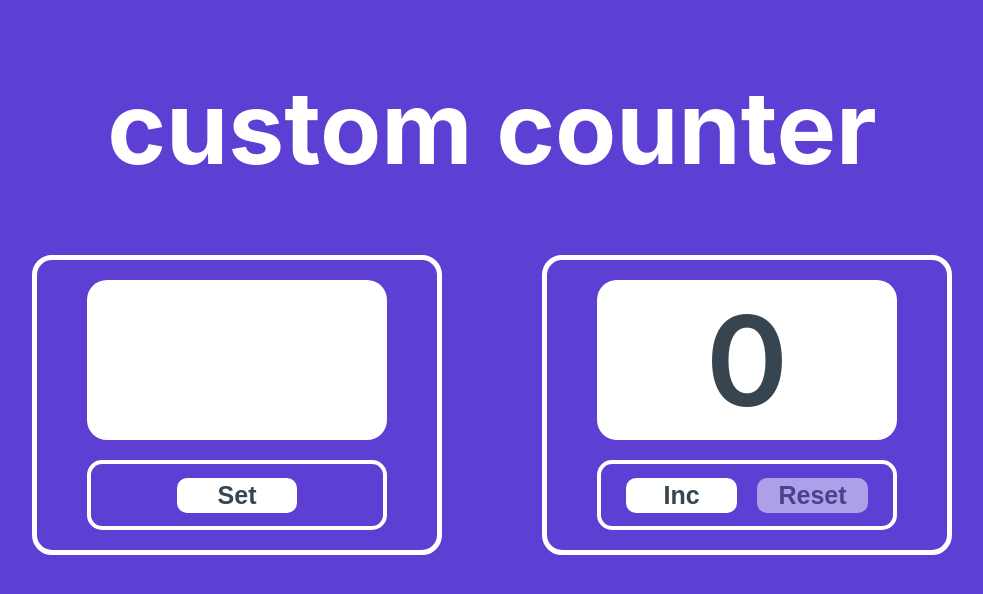
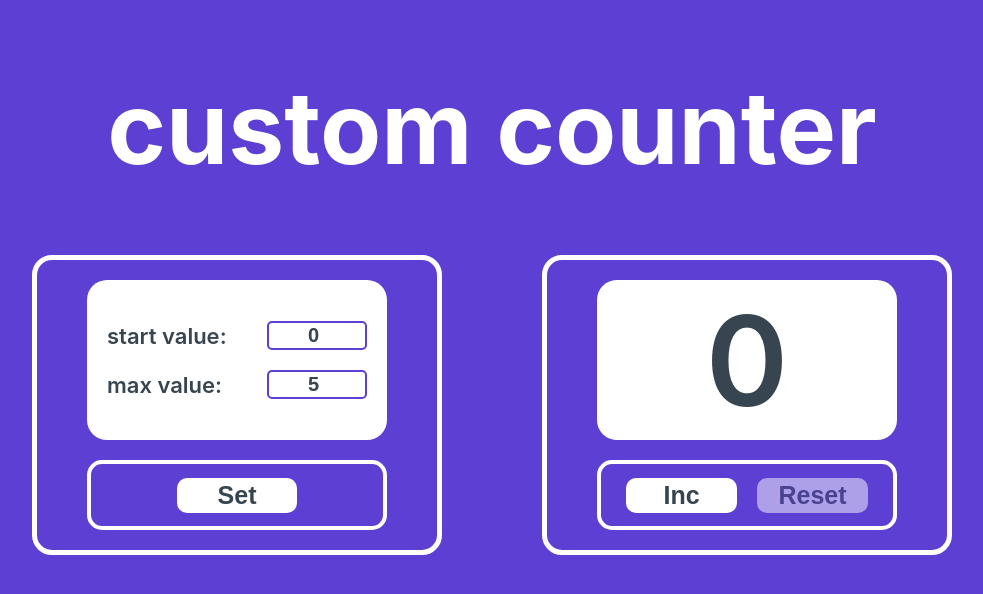
Before and after one commit to aliakseikulba/counter, a React (Create React App) app: page / in a window 1280 px wide. Shown: the top 594 px of the page, without its empty margins (148-1131 px from the left). Built offline with nearby package versions, Linux system fonts and the light colour scheme.

Commit message:
add Setter

```diff
--- a/src/App.css
+++ b/src/App.css
@@ -11,6 +11,19 @@
     font-size: 100px;
 }
 
+.wrapper {
+    width: 400px;
+    height: 250px;
+    margin: 0 50px;
+    border: 5px solid #ffffff;
+    border-radius: 20px;
+    padding: 20px 0;
+    display: flex;
+    flex-direction: column;
+    align-items: center;
+    justify-content: space-between;
+}
+
 .content {
     display: flex;
     justify-content: center;
--- a/src/App.tsx
+++ b/src/App.tsx
@@ -5,27 +5,46 @@ import {Controller} from './components/Controller/Controller';
 
 function App() {
 
-  const maxValue = 5;
-  const initialValue = 0;
-  let [counter, setCounter] = useState<number>(initialValue);
+  const [startValue, setStartValue] = useState<number>(0);
+  const [maxValue, setMaxValue] = useState<number>(5);
+  const [counter, setCounter] = useState<number>(startValue);
+
+  const changeStartValue = (num: number) => {
+    setStartValue(num);
+  };
+  const changeMaxValue = (num: number) => {
+    setMaxValue(num);
+  };
+
+  const changeCounter = () => {
+    setCounter(startValue);
+  }
 
   const incrementValue = () => {
     setCounter(counter => counter + 1);
   };
   const resetValue = () => {
-    setCounter(initialValue);
+    setCounter(startValue);
   };
 
   return (
     <div className="App">
       <h1 className="title">custom counter</h1>
       <div className="content">
-        <Controller/>
-        <Counter counter={counter}
-                 initialValue={initialValue}
-                 maxValue={maxValue}
-                 incrementValue={incrementValue}
-                 resetValue={resetValue}/>
+        <div className="wrapper">
+          <Controller startValue={startValue}
+                      maxValue={maxValue}
+                      changeStartValue={changeStartValue}
+                      changeMaxValue={changeMaxValue}
+                      changeCounter={changeCounter}/>
+        </div>
+        <div className="wrapper">
+          <Counter counter={counter}
+                   startValue={startValue}
+                   maxValue={maxValue}
+                   incrementValue={incrementValue}
+                   resetValue={resetValue}/>
+        </div>
       </div>
     </div>
   );
--- /dev/null
+++ b/src/components/Controller/Controller.module.css
@@ -0,0 +1,23 @@
+.display {
+    box-sizing: border-box;
+    background-color: #ffffff;
+    width: 300px;
+    height: 160px;
+    border-radius: 20px;
+    display: flex;
+    flex-direction: column;
+    justify-content: center;
+    padding: 20px;
+}
+
+.buttonsArea {
+    box-sizing: border-box;
+    width: 300px;
+    height: 70px;
+    border: 4px solid #ffffff;
+    border-radius: 15px;
+    display: flex;
+    justify-content: center;
+    align-items: center;
+    padding: 10px 15px;
+}
--- a/src/components/Controller/Controller.tsx
+++ b/src/components/Controller/Controller.tsx
@@ -1,15 +1,45 @@
-import React from 'react';
-import s from './../Counter/Counter.module.css'
+import React, {ChangeEvent} from 'react';
+import s from './Controller.module.css'
 import {Btn} from '../Btn/Btn';
+import {Setter} from '../Setter/Setter';
 
-const Controller = () => {
+type ControllerPropsType = {
+  startValue: number
+  maxValue: number
+  changeStartValue: (num: number) => void
+  changeMaxValue: (num: number) => void
+  changeCounter: () => void
+}
+
+const Controller = ({startValue, maxValue, changeStartValue, changeMaxValue, changeCounter}: ControllerPropsType) => {
+
+  const onChangeStartValue = (e: ChangeEvent<HTMLInputElement>) => {
+    const value = Number(e.currentTarget.value);
+    changeStartValue(value)
+  }
+
+  const onChangeMaxValue = (e: ChangeEvent<HTMLInputElement>) => {
+    const value = Number(e.currentTarget.value);
+    changeMaxValue(value);
+  }
+
+  const setValueToCounter = () => {
+    changeCounter();
+  }
+
   return (
-    <div className={s.wrapper}>
-      <div className={s.display}></div>
+    <>
+      <div className={s.display}>
+       <Setter name="start value:"
+                value={startValue}
+               changeValue={onChangeStartValue}/>
+        <Setter name="max value:"
+                value={maxValue} changeValue={onChangeMaxValue}/>
+      </div>
       <div className={s.buttonsArea}>
-        <Btn callback={() => {}} isDisabled={() => false} name={'Set'}/>
+        <Btn callback={setValueToCounter} isDisabled={() => false} name={'Set'}/>
       </div>
-    </div>
+    </>
   );
 };
 
--- a/src/components/Counter/Counter.module.css
+++ b/src/components/Counter/Counter.module.css
@@ -1,16 +1,3 @@
-.wrapper {
-    width: 400px;
-    height: 250px;
-    margin: 0 50px;
-    border: 5px solid #ffffff;
-    border-radius: 20px;
-    padding: 20px 0;
-    display: flex;
-    flex-direction: column;
-    align-items: center;
-    justify-content: space-between;
-}
-
 .display {
     background-color: #ffffff;
     width: 300px;
--- a/src/components/Counter/Counter.tsx
+++ b/src/components/Counter/Counter.tsx
@@ -4,13 +4,13 @@ import {Btn} from '../Btn/Btn';
 
 type CounterPropsType = {
   counter: number
-  initialValue: number
+  startValue: number
   maxValue: number
   incrementValue: () => void
   resetValue: () => void
 }
 
-const Counter = ({counter, initialValue, maxValue, incrementValue, resetValue}: CounterPropsType) => {
+const Counter = ({counter, startValue, maxValue, incrementValue, resetValue}: CounterPropsType) => {
 
 
   const contentClass = counter === maxValue ? `${s.contentFinal}` : `${s.content}`;
@@ -19,12 +19,12 @@ const Counter = ({counter, initialValue, maxValue, incrementValue, resetValue}:
     return (counter === maxValue);
   };
   const disableResetBtn = () => {
-    return (counter === initialValue);
+    return (counter === startValue);
   };
 
 
   return (
-    <div className={s.wrapper}>
+    <>
       <div className={s.display}>
         <div className={contentClass}>{counter}</div>
       </div>
@@ -32,7 +32,7 @@ const Counter = ({counter, initialValue, maxValue, incrementValue, resetValue}:
         <Btn callback={incrementValue} isDisabled={disableIncrementBtn} name={'Inc'}/>
         <Btn callback={resetValue} isDisabled={disableResetBtn} name={'Reset'}/>
       </div>
-    </div>
+    </>
   );
 };
 
--- /dev/null
+++ b/src/components/Setter/Setter.module.css
@@ -0,0 +1,25 @@
+.settings {
+    display: flex;
+    align-items: center;
+    justify-content: space-between;
+    margin: 10px 0;
+}
+
+.settingsTitle {
+    color: #36454F;
+    font-size: 22px;
+    font-weight: 600;
+}
+
+.valueInput {
+    box-sizing: border-box;
+    border: 2px solid #5D3FD3;
+    border-radius: 5px;
+    width: 100px;
+    font-size: 20px;
+    font-weight: 600;
+    padding-left: 10px;
+    outline: none;
+    text-align: center;
+    color: #36454F;
+}
--- /dev/null
+++ b/src/components/Setter/Setter.tsx
@@ -0,0 +1,25 @@
+import React, {ChangeEvent} from 'react';
+import s from './Setter.module.css';
+
+type SetterPropsType = {
+  name: string
+  value: number
+  changeValue: (e: ChangeEvent<HTMLInputElement>) => void
+}
+
+const Setter = ({name, value, changeValue}: SetterPropsType) => {
+
+
+
+  return (
+    <div className={s.settings}>
+      <div className={s.settingsTitle}>{name}</div>
+      <input className={s.valueInput}
+             value={value}
+             onChange={changeValue}
+             type="number"/>
+    </div>
+  );
+};
+
+export {Setter};
```
